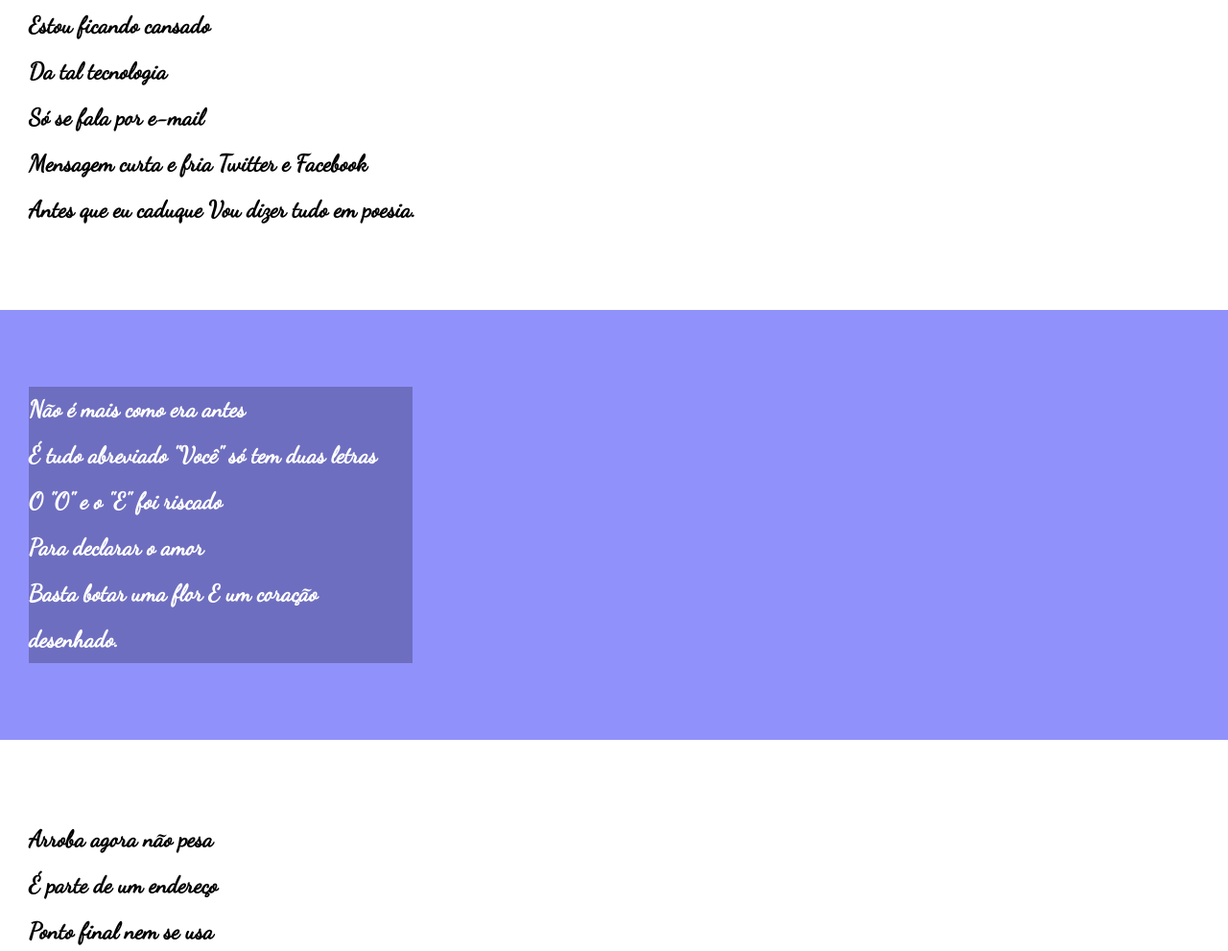
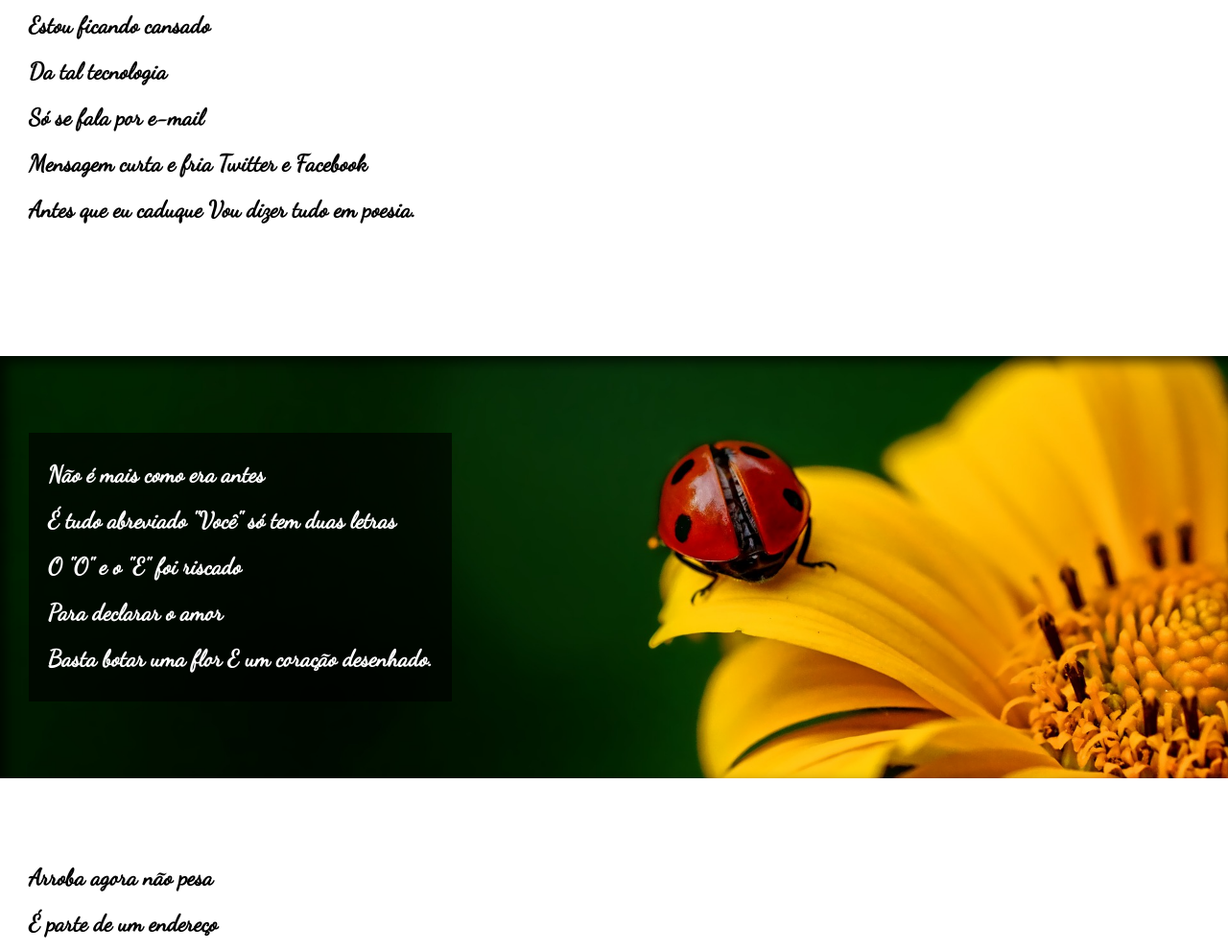
Before and after one commit to bruhjpeg/projeto-cordel-moderno, a plain HTML site: page index.html in a window 1280 px wide. Shown: the part 249-1240 px from the top of the page at 96% size. Drawn offline with Linux system fonts and the light colour scheme.

Commit message:
finalizando

```diff
--- a/index.html
+++ b/index.html
@@ -35,7 +35,7 @@
         Antes que eu caduque Vou dizer tudo em poesia.
       </p>
     </section>
-    <section class="imagem">
+    <section class="imagem" id="img01">
       <p>
         Não é mais como era antes <br />
         É tudo abreviado "Você" só tem duas letras <br />
@@ -65,7 +65,7 @@
         Decifre esse rabisco.
       </p>
     </section>
-    <section class="imagem">
+    <section class="imagem" id="img02">
       <p>
         Tenho saudade das cartas <br />
         Escritas com a própria mão <br />
--- a/style.css
+++ b/style.css
@@ -50,6 +50,10 @@ section {
   padding-left: 30px;
 }
 
+section p {
+  padding-bottom: 2em;
+}
+
 header a:hover,
 footer a:hover {
   text-decoration: underline;
@@ -63,11 +67,25 @@ footer a:hover {
 .imagem {
   color: white;
   background-color: rgb(145, 145, 252);
+  box-shadow: inset 6px 6px 13px 0px rgba(0, 0, 0, 0.685);
+  background-size: cover;
+  background-attachment: fixed;
 }
 
 .imagem p {
-  background-color: rgba(0, 0, 0, 0.24);
-  width: 400px;
+  display: inline-block;
+  padding: 20px;
+  background-color: rgba(0, 0, 0, 0.637);
+}
+
+#img01 {
+  background-image: url(./assets/background001.jpg);
+  background-position: right center;
+}
+
+#img02 {
+  background-image: url(./assets/background002.jpg);
+  background-position: right center;
 }
 
 footer {
```
